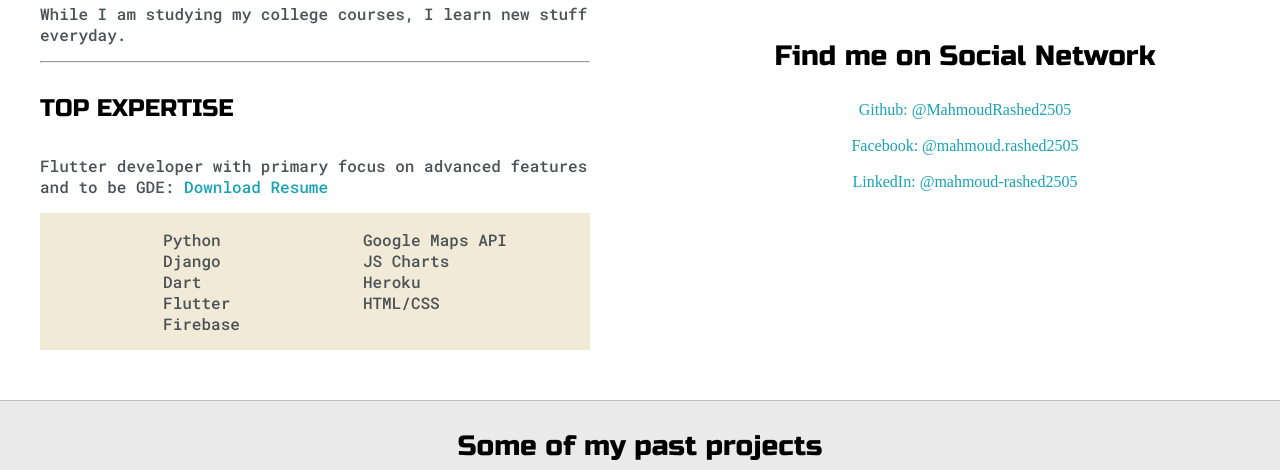
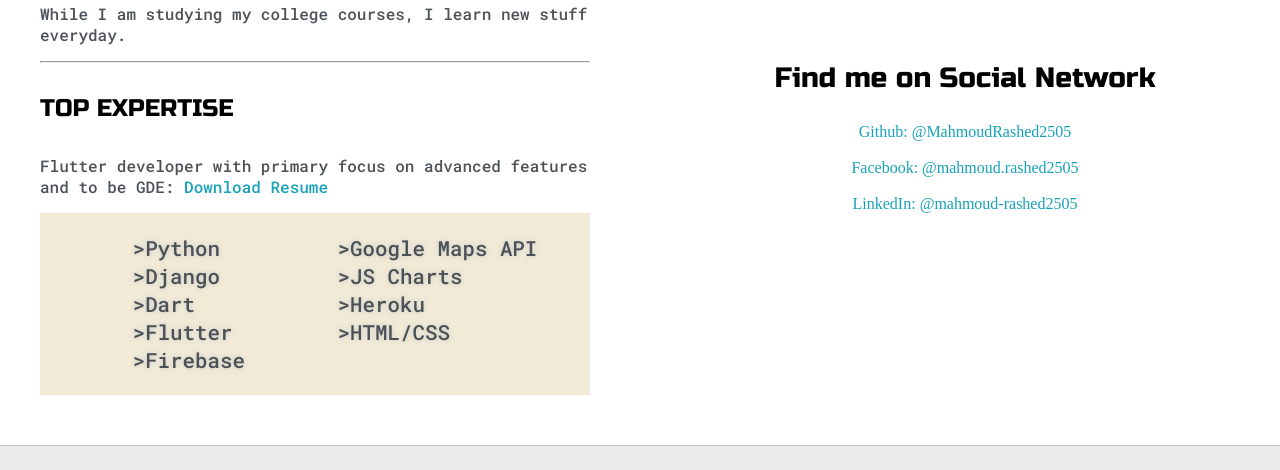
Before and after one commit to MahmoudRashed2505/MahmoudRashed2505.github.io, a plain HTML site: page index.html in a window 1280 px wide. Shown: the part 879-1349 px from the top of the page. Drawn offline with Linux system fonts and the light colour scheme.

Commit message:
Modifying Skills Section

```diff
--- a/default.css
+++ b/default.css
@@ -289,6 +289,14 @@ h6 {
     display: flex;
     justify-content: space-evenly;
     background-color: var(--previewShadow);
+    color: white;
+    font: 1.3rem Inconsolata, monospace;
+    text-shadow: 0 0 5px #C8C8C8;
+}
+
+#skills::selection {
+    background: #0080FF;
+    text-shadow: none;
 }
 
 .social-links {
--- a/index.html
+++ b/index.html
@@ -93,18 +93,18 @@
 
                     <div id="skills">
                         <ul>
-                            <li>Python</li>
-                            <li>Django</li>
-                            <li>Dart</li>
-                            <li>Flutter</li>
-                            <li>Firebase</li>
+                            <li>>Python</li>
+                            <li>>Django</li>
+                            <li>>Dart</li>
+                            <li>>Flutter</li>
+                            <li>>Firebase</li>
                         </ul>
 
                         <ul>
-                            <li>Google Maps API</li>
-                            <li>JS Charts</li>
-                            <li>Heroku</li>
-                            <li>HTML/CSS</li>
+                            <li>>Google Maps API</li>
+                            <li>>JS Charts</li>
+                            <li>>Heroku</li>
+                            <li>>HTML/CSS</li>
                         </ul>
 
                     </div>
```
